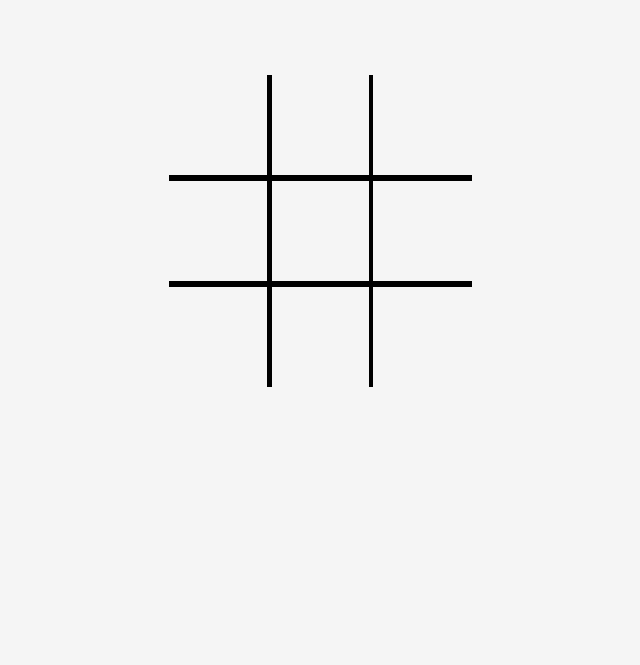
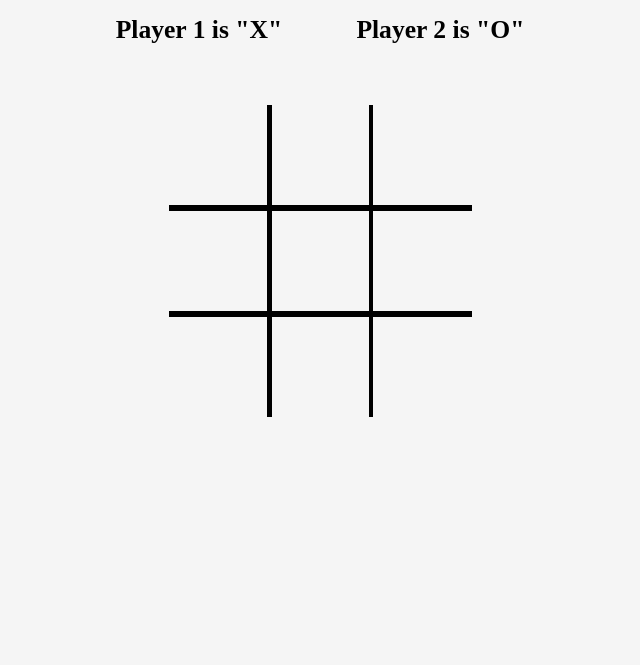
Before and after one commit to MeischkeM91/tic-tac-toe, a plain HTML site: page index.html in a window 1280 px wide. Shown: the part 135-800 px from the top of the page, without its empty margins (320-960 px from the left). Drawn offline with Linux system fonts and the light colour scheme.

Commit message:
Added player marks description and styled

```diff
--- a/index.html
+++ b/index.html
@@ -10,6 +10,10 @@
 </head>
 <body>
     <div class="header">Tic&bull;Tac&bull;Toe</div>
+    <div class="rules">
+        <p>Player 1 is "X"</p>
+        <p>Player 2 is "O"</p>
+    </div>
     <div class="container">
         <div class="grid">
             <div class="grid-cell" id="0"></div>
--- a/style.css
+++ b/style.css
@@ -22,11 +22,15 @@ body{
     justify-self: center;
     margin-top: 60px;
 }
-
+.rules{
+    display: flex;
+    justify-content: space-between;
+    font-size: 1.6rem;
+    font-weight: 900;
+}
 /* Gameboard grid */
 .grid{
     display: grid;
-
     grid-template-columns: repeat(3, var(--cell-size));
     justify-items: center;
 }
```
